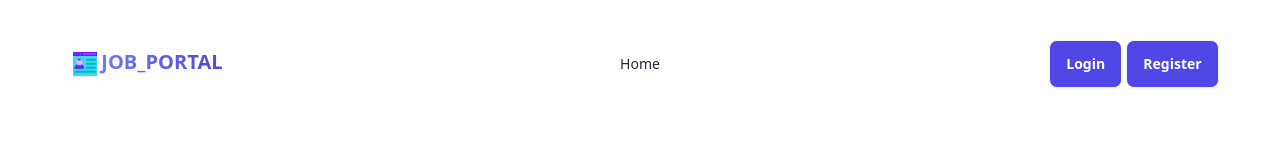
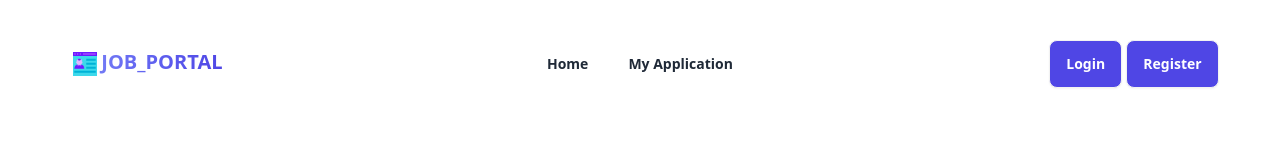
Before and after one commit to MukitHossen7/JOB-PORTAL-SYSTEM, a React (Vite) app: page / in a window 1280 px wide. Shown: the top 160 px of the page. Built offline with nearby package versions, Linux system fonts and the light colour scheme; no server answers.

Commit message:
my application is done

```diff
--- /dev/null
+++ b/src/Pages/MyApplication/MyApplication.jsx
@@ -0,0 +1,9 @@
+const MyApplication = () => {
+  return (
+    <div className="pt-10">
+      <h2 className="font-semibold text-3xl text-center">My Applications</h2>
+    </div>
+  );
+};
+
+export default MyApplication;
--- a/src/Routes/Routes.jsx
+++ b/src/Routes/Routes.jsx
@@ -6,6 +6,7 @@ import Register from "../Pages/Authentication/Register/Register";
 import DetailsPage from "../Pages/DetailsPage/DetailsPage";
 import PrivateRoute from "./PrivateRoute";
 import ApplyForm from "../Pages/ApplyForm/ApplyForm";
+import MyApplication from "../Pages/MyApplication/MyApplication";
 
 const router = createBrowserRouter([
   {
@@ -42,6 +43,14 @@ const router = createBrowserRouter([
           </PrivateRoute>
         ),
       },
+      {
+        path: "/myApplications",
+        element: (
+          <PrivateRoute>
+            <MyApplication></MyApplication>
+          </PrivateRoute>
+        ),
+      },
     ],
   },
 ]);
--- a/src/components/Navbar/Navbar.jsx
+++ b/src/components/Navbar/Navbar.jsx
@@ -35,9 +35,10 @@ const Navbar = () => {
             </div>
             <ul
               tabIndex={0}
-              className="menu menu-sm dropdown-content bg-base-100 rounded-box z-[1] mt-3 w-52 p-2 shadow"
+              className="menu menu-sm dropdown-content bg-base-100 rounded-box z-[1] mt-3 w-52 p-2 shadow gap-5 font-semibold"
             >
               <NavLink to="/">Home</NavLink>
+              <NavLink to="/myApplications">My Application</NavLink>
             </ul>
           </div>
           <Link
@@ -53,8 +54,9 @@ const Navbar = () => {
           </Link>
         </div>
         <div className="navbar-center hidden lg:flex">
-          <ul className="menu menu-horizontal px-1">
+          <ul className="menu menu-horizontal px-1 gap-10 font-semibold">
             <NavLink to="/">Home</NavLink>
+            <NavLink to="/myApplications">My Application</NavLink>
           </ul>
         </div>
         <div className="navbar-end gap-3">
```
